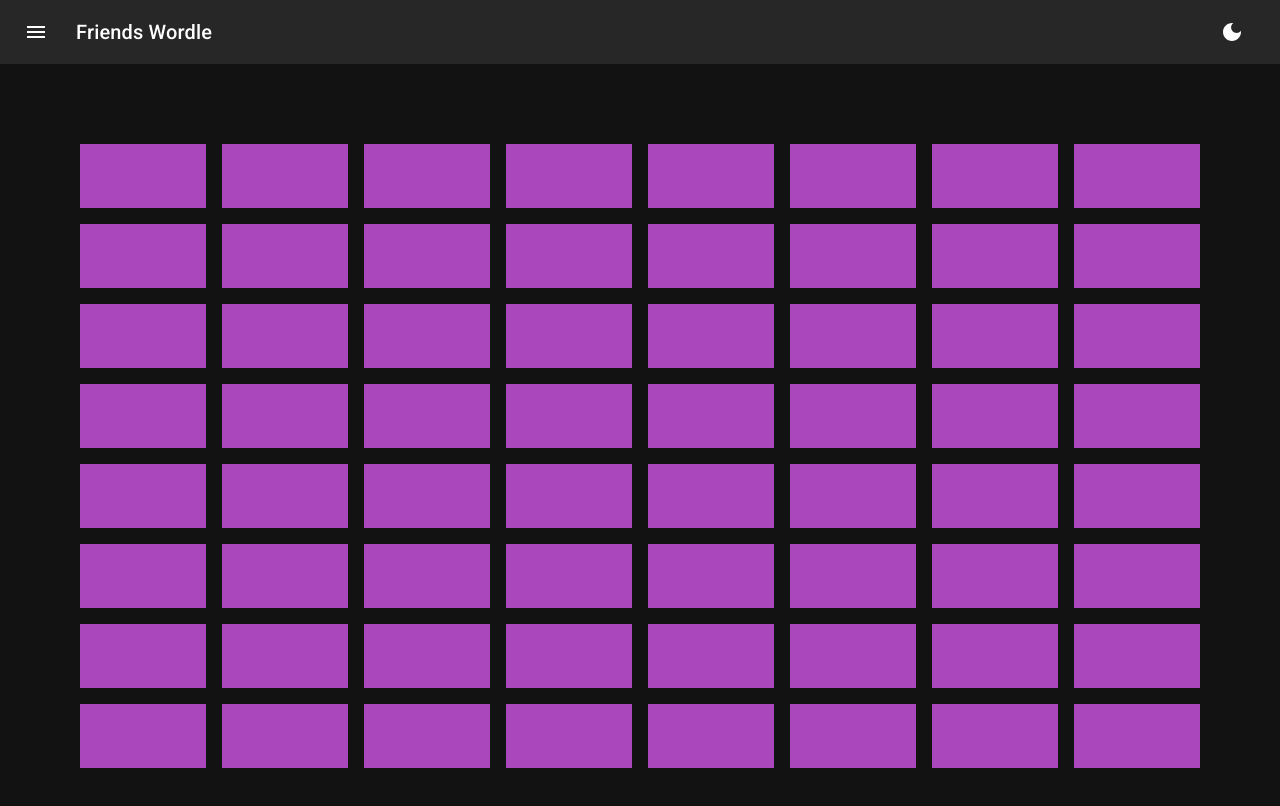
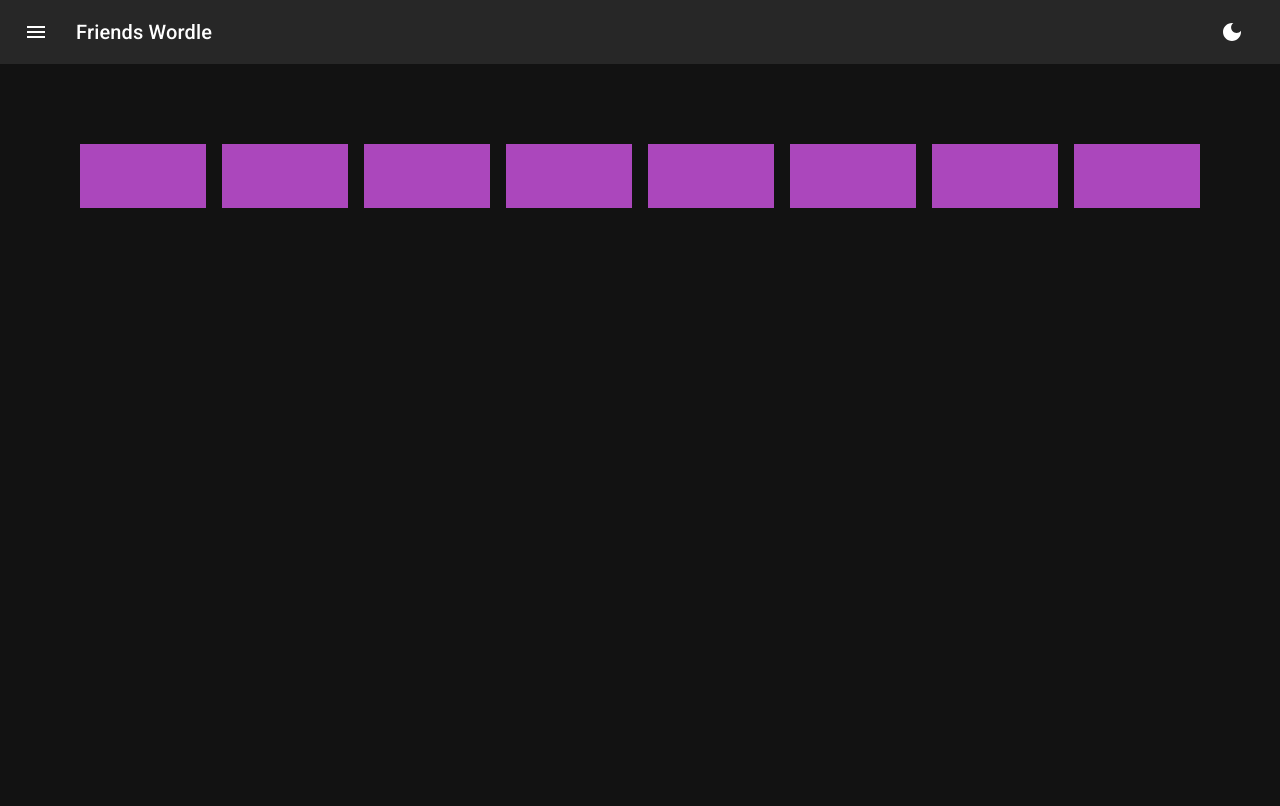
Before and after one commit to danieljmann96/friends-wordle, a React app: page / in a window 1280 px wide. Shown: the top 806 px of the page. Built offline with nearby package versions, Linux system fonts and the light colour scheme.

Commit message:
another grid rework

```diff
--- a/src/components/LetterGrid.tsx
+++ b/src/components/LetterGrid.tsx
@@ -1,12 +1,11 @@
-import React, { useContext, useEffect } from 'react';
+import React, { useContext } from 'react';
 import uniqid from 'uniqid';
 import { Grid } from '@mui/material';
 import { WordContext } from '../providers/WordProvider';
-import { NUMBER_OF_GUESSES } from '../constants';
 import WordRow from './WordRow';
 
 export default function LetterGrid(): JSX.Element {
-  const { letters } = useContext(WordContext);
+  const { usedRows, activeRow } = useContext(WordContext);
 
   return (
     <Grid
@@ -16,11 +15,10 @@ export default function LetterGrid(): JSX.Element {
       spacing={2}
       sx={{ px: '5rem' }}
     >
-      {Array(NUMBER_OF_GUESSES)
-        .fill('')
-        .map((x, i) => (
-          <WordRow key={uniqid()} rowIndex={i} />
-        ))}
+      {usedRows.map(row => (
+        <WordRow key={uniqid()} word={row} />
+      ))}
+      <WordRow word={activeRow} />
     </Grid>
   );
 }
--- a/src/components/WordRow.tsx
+++ b/src/components/WordRow.tsx
@@ -1,20 +1,17 @@
-import React, { useContext } from 'react';
+import React from 'react';
 import uniqid from 'uniqid';
 import { Grid } from '@mui/material';
 import Letter from './Letter';
-import { WordContext } from '../providers/WordProvider';
 
 interface IProps {
-  rowIndex: number;
+  word: string[];
 }
 
-export default function WordRow({ rowIndex }: IProps): JSX.Element {
-  const { letters } = useContext(WordContext);
-
+export default function WordRow({ word }: IProps): JSX.Element {
   return (
     <>
-      {letters[rowIndex].map(letter => (
-        <Grid item key={uniqid()} xs={12 / letters[0].length}>
+      {word.map(letter => (
+        <Grid item key={uniqid()} xs={12 / word.length}>
           <Letter letter={letter} />
         </Grid>
       ))}
--- a/src/providers/WordProvider.tsx
+++ b/src/providers/WordProvider.tsx
@@ -1,21 +1,17 @@
 import React, { createContext, useMemo, useState } from 'react';
-import { NUMBER_OF_GUESSES, DEFAULT_WORD } from '../constants';
+import { DEFAULT_WORD } from '../constants';
 import { ContextProviderProps } from 'types';
 
 interface WordContextState {
-  letters: string[][];
-  activeRow: number;
-  usedRows: number[];
+  activeRow: string[];
+  usedRows: string[][];
   word: string;
 }
 
-const initialLetters = Array(NUMBER_OF_GUESSES).fill(
-  Array(DEFAULT_WORD.length).fill('')
-);
+const emptyRow = Array(DEFAULT_WORD.length).fill('');
 
 export const WordContext = createContext<WordContextState>({
-  letters: initialLetters,
-  activeRow: 0,
+  activeRow: emptyRow,
   usedRows: [],
   word: ''
 });
@@ -23,13 +19,12 @@ export const WordContext = createContext<WordContextState>({
 export default function WordProvider({
   children
 }: ContextProviderProps): JSX.Element {
-  const [letters, setLetters] = useState<string[][]>(initialLetters);
-  const [activeRow, setActiveRow] = useState<number>(0);
-  const [usedRows, setUsedRows] = useState<number[]>([]);
+  const [activeRow, setActiveRow] = useState<string[]>(emptyRow);
+  const [usedRows, setUsedRows] = useState<string[][]>([]);
 
   const contextValue: WordContextState = useMemo(() => {
-    return { word: DEFAULT_WORD, letters, activeRow, usedRows };
-  }, [letters, activeRow, usedRows]);
+    return { word: DEFAULT_WORD, activeRow, usedRows };
+  }, [activeRow, usedRows]);
 
   return (
     <WordContext.Provider value={contextValue}>{children}</WordContext.Provider>
```
